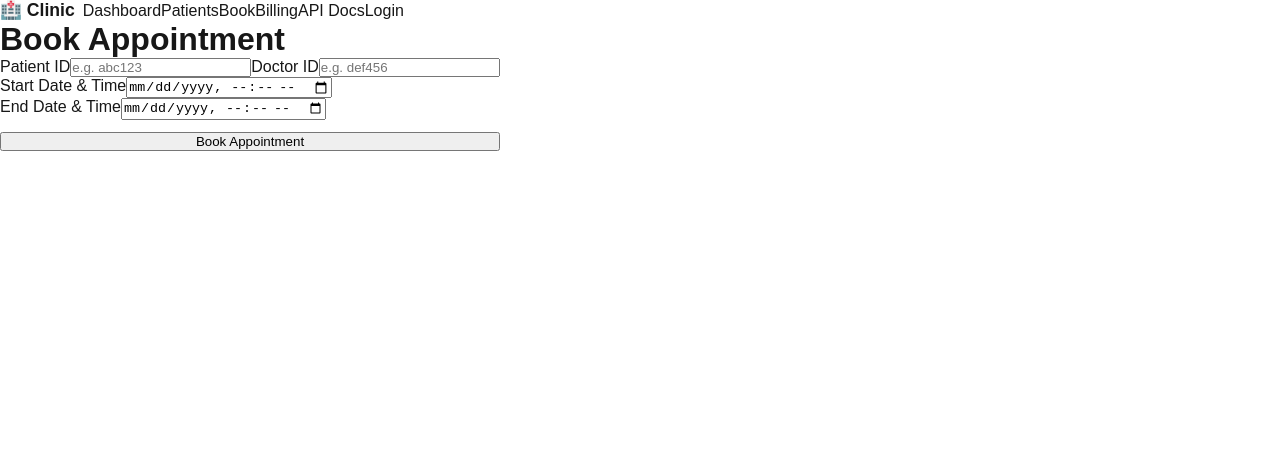
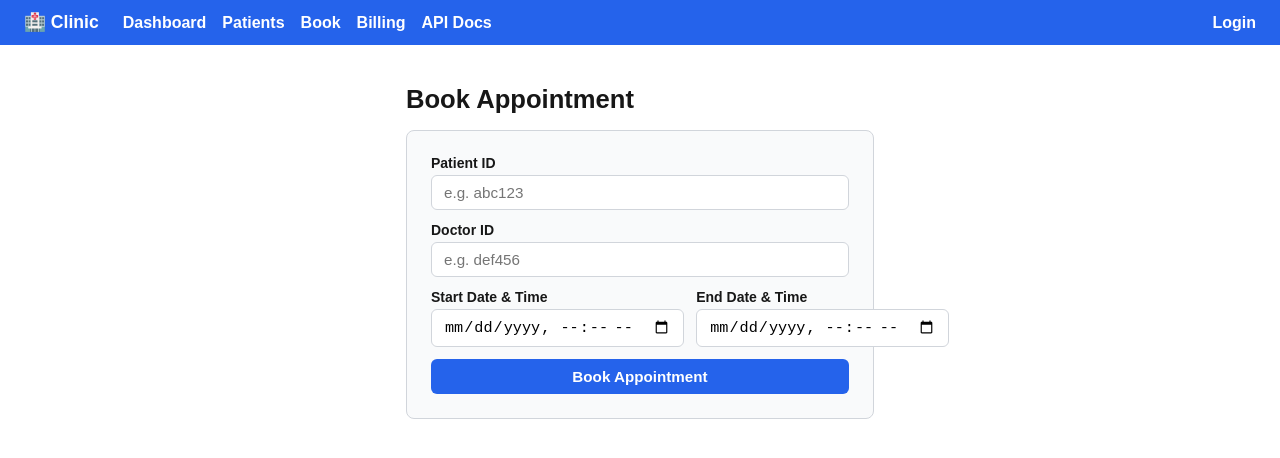
Before and after one commit to Deya824/clinic-appointment-system, a Next.js app: page /book in a window 1280 px wide. Shown: the top 458 px of the page. Built offline with nearby package versions, Linux system fonts and the light colour scheme.

Commit message:
style: add shared styles for frontend pages

```diff
--- a/src/app/globals.css
+++ b/src/app/globals.css
@@ -1,29 +1,23 @@
 :root {
   --background: #ffffff;
   --foreground: #171717;
-}
-
-@media (prefers-color-scheme: dark) {
-  :root {
-    --background: #0a0a0a;
-    --foreground: #ededed;
-  }
-}
-
-html {
-  height: 100%;
+  --primary: #2563eb;
+  --primary-hover: #1d4ed8;
+  --border: #d1d5db;
+  --error: #dc2626;
+  --success: #16a34a;
+  --muted: #6b7280;
+  --card: #f9fafb;
 }
 
 html,
 body {
   max-width: 100vw;
   overflow-x: hidden;
+  min-height: 100%;
 }
 
 body {
-  min-height: 100%;
-  display: flex;
-  flex-direction: column;
   color: var(--foreground);
   background: var(--background);
   font-family: Arial, Helvetica, sans-serif;
@@ -37,13 +31,82 @@ body {
   margin: 0;
 }
 
-a {
-  color: inherit;
-  text-decoration: none;
+a { color: inherit; text-decoration: none; }
+
+/* ── Shared layout helpers ── */
+.page {
+  max-width: 720px;
+  margin: 40px auto;
+  padding: 0 16px;
 }
 
-@media (prefers-color-scheme: dark) {
-  html {
-    color-scheme: dark;
-  }
+.card {
+  background: var(--card);
+  border: 1px solid var(--border);
+  border-radius: 8px;
+  padding: 24px;
+  margin-bottom: 16px;
 }
+
+h1 { font-size: 1.6rem; margin-bottom: 16px; }
+h2 { font-size: 1.2rem; margin-bottom: 12px; }
+
+/* ── Form elements ── */
+label { display: block; font-size: 0.875rem; font-weight: 600; margin-bottom: 4px; }
+
+input, select {
+  width: 100%;
+  padding: 8px 12px;
+  border: 1px solid var(--border);
+  border-radius: 6px;
+  font-size: 0.95rem;
+  margin-bottom: 12px;
+}
+
+button {
+  padding: 9px 20px;
+  background: var(--primary);
+  color: #fff;
+  border: none;
+  border-radius: 6px;
+  font-size: 0.95rem;
+  cursor: pointer;
+  font-weight: 600;
+}
+
+button:hover { background: var(--primary-hover); }
+button:disabled { opacity: 0.6; cursor: not-allowed; }
+
+.btn-secondary {
+  background: #fff;
+  color: var(--primary);
+  border: 1px solid var(--primary);
+}
+.btn-secondary:hover { background: #eff6ff; }
+
+/* ── Message box ── */
+.msg { margin-top: 12px; font-size: 0.9rem; }
+.msg.error  { color: var(--error); }
+.msg.ok     { color: var(--success); }
+
+/* ── Nav bar ── */
+nav {
+  display: flex;
+  gap: 16px;
+  padding: 12px 24px;
+  background: var(--primary);
+  color: #fff;
+  align-items: center;
+}
+nav a { color: #fff; font-weight: 600; }
+
+/* ── Table ── */
+table { width: 100%; border-collapse: collapse; margin-top: 12px; }
+th, td { border: 1px solid var(--border); padding: 8px 12px; text-align: left; font-size: 0.875rem; }
+th { background: var(--card); font-weight: 700; }
+
+/* ── Grid ── */
+.grid2 { display: grid; grid-template-columns: 1fr 1fr; gap: 12px; }
+
+/* ── Flex row ── */
+.row { display: flex; gap: 8px; align-items: center; margin-bottom: 12px; }
```
